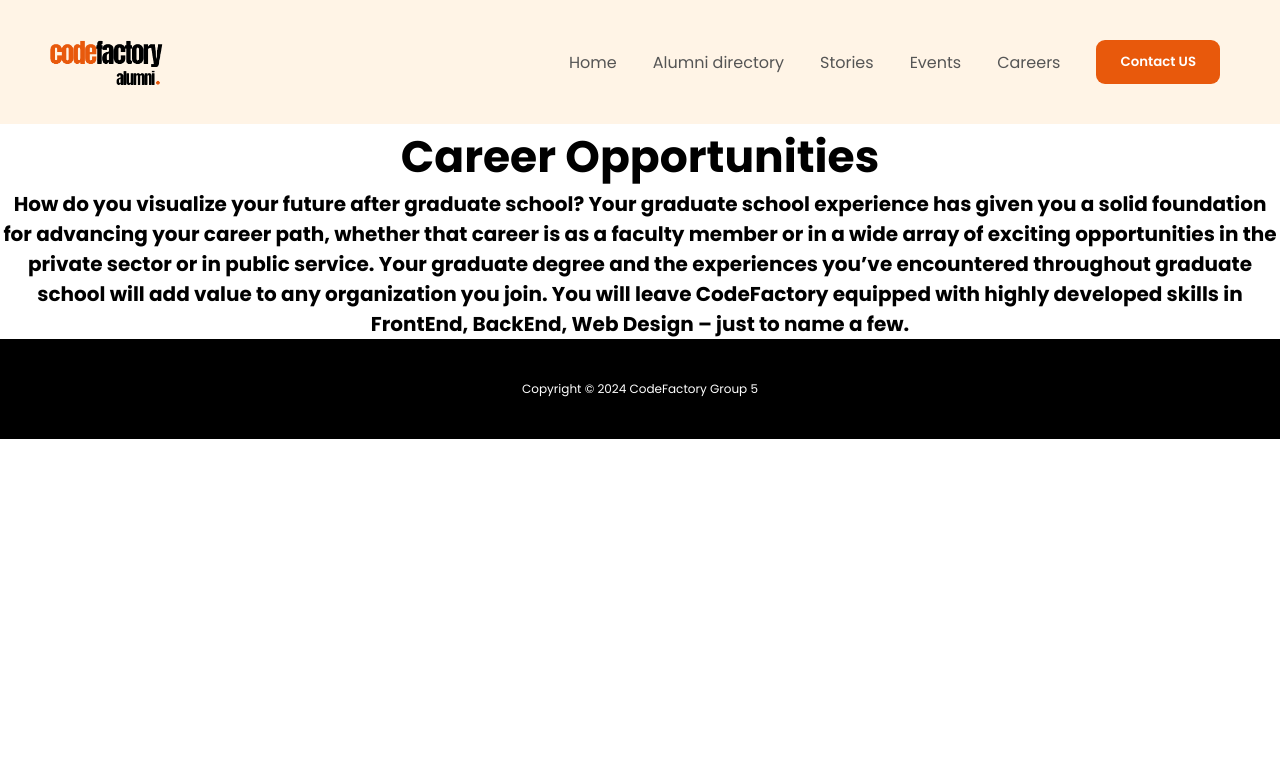
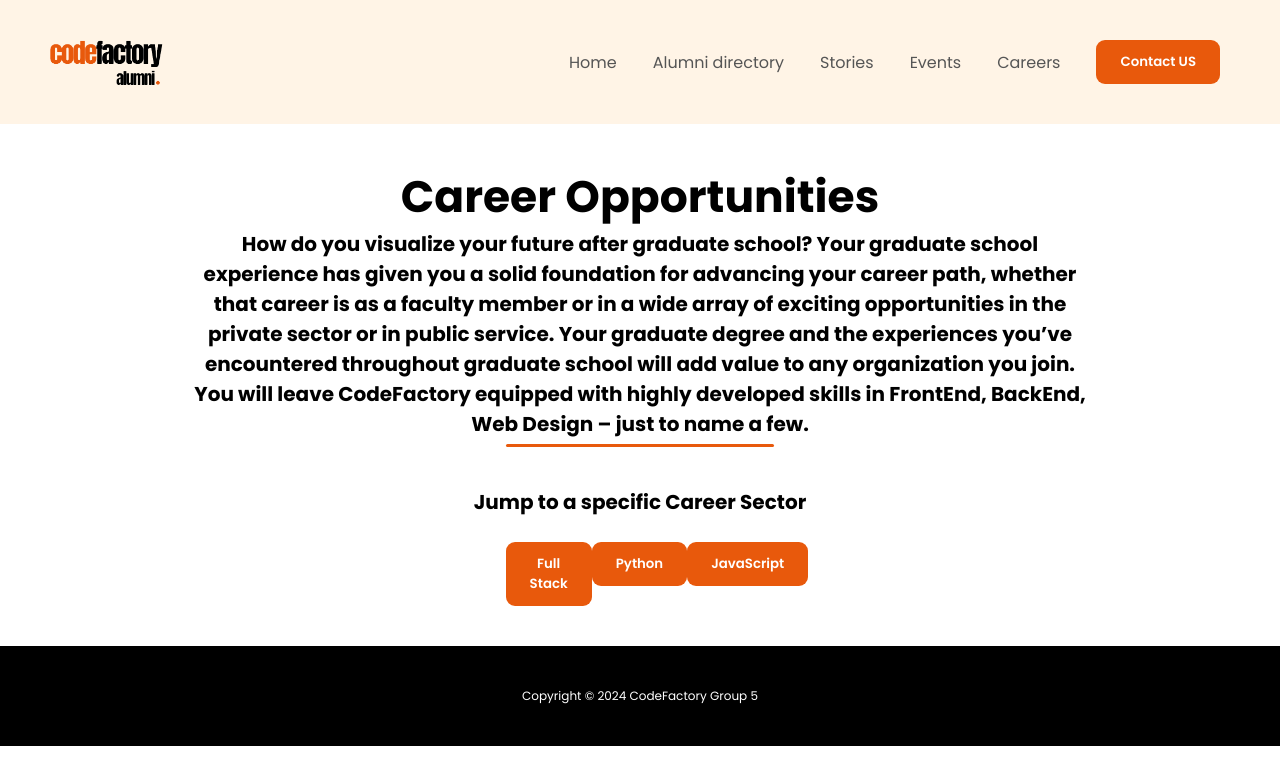
Before and after one commit to TheDarkLord23/Alumni, an Angular app: page /opportunities in a window 1280 px wide. Shown: the top 784 px of the page. Built offline with nearby package versions, Linux system fonts and the light colour scheme.

Commit message:
career changes

```diff
--- /dev/null
+++ b/src/app/opportunities/_mediaquery.scss
@@ -0,0 +1,7 @@
+@mixin for-phones {
+  @media screen and (max-width: 480px) {
+    .wrapper {
+      background-color: black;
+    }
+  }
+}
--- a/src/app/opportunities/opportunities.component.html
+++ b/src/app/opportunities/opportunities.component.html
@@ -12,4 +12,15 @@
       Web Design – just to name a few.
     </h5>
   </div>
+  <div class="spacer"></div>
+  <h5>Jump to a specific Career Sector</h5>
+  <div class="buttons">
+    <a href="#fullstack"><button>Full Stack</button></a>
+    <a href="#python"><button>Python</button></a>
+    <a href="#java"><button>JavaScript</button></a>
+  </div>
+  <div class="section">
+    <div class="career"></div>
+    <div class="graduates"></div>
+  </div>
 </div>
--- a/src/app/opportunities/opportunities.component.scss
+++ b/src/app/opportunities/opportunities.component.scss
@@ -0,0 +1,49 @@
+@use "mediaquery" as mq;
+@include mq.for-phones;
+
+html {
+  scroll-behavior: smooth;
+}
+
+.wrapper {
+  width: 70%;
+  margin: 4rem auto;
+}
+
+.spacer {
+  height: 0.3rem;
+  width: 30%;
+  background-color: var(--buttonbackground);
+  border-radius: 2rem;
+  margin: 4rem auto;
+}
+
+.buttons {
+  display: flex;
+  width: 30%;
+  justify-content: space-between;
+  margin: 2rem auto;
+}
+h5 {
+  text-align: center;
+}
+
+.content {
+  display: flex;
+  justify-content: space-between;
+}
+
+button {
+  margin-top: 0.5rem;
+  border-radius: 9px;
+  background-color: var(--buttonbackground);
+  border: none;
+  padding: 1.2rem 2.4rem;
+  color: white;
+  font-weight: 600;
+
+  &:hover {
+    cursor: pointer;
+    background-color: var(--buttonbackgroundHover);
+  }
+}
```
